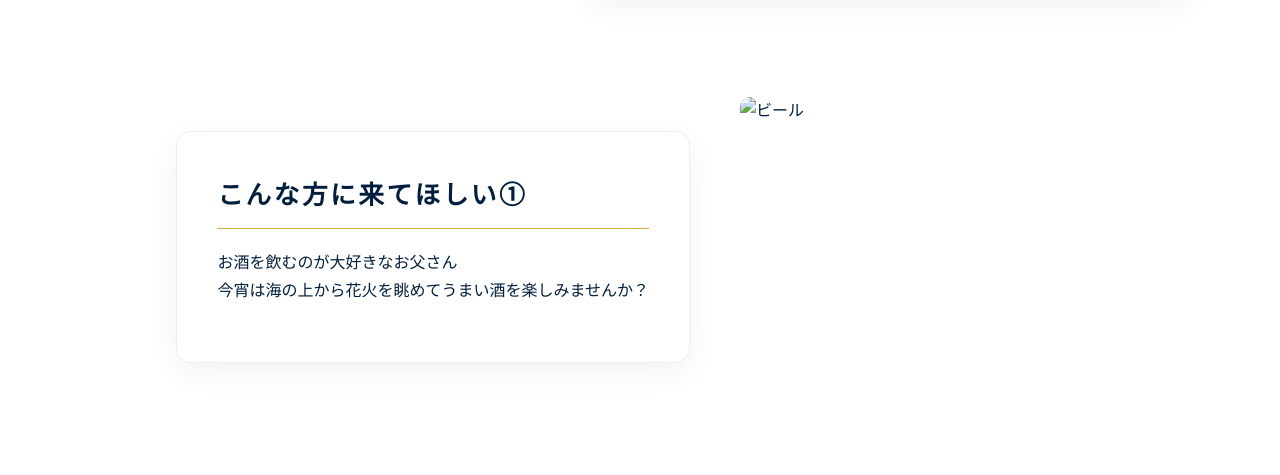
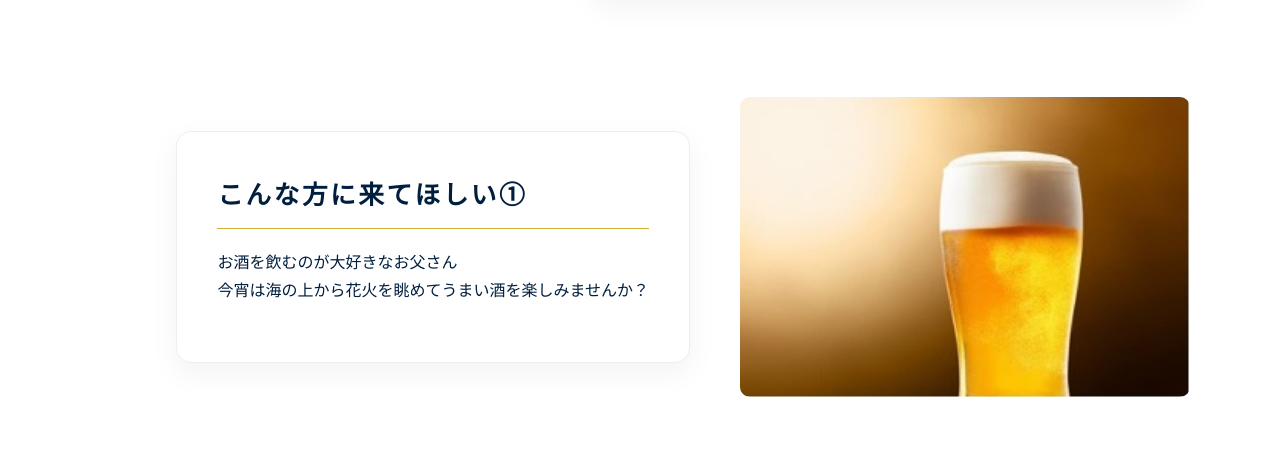
Before and after one commit to kento-07/dentsu_umidoko, a plain HTML site: page index.html in a window 1280 px wide. Shown: the part 1051-1526 px from the top of the page. Drawn offline with Linux system fonts and the light colour scheme.

Commit message:
Update index.html

```diff
--- a/index.html
+++ b/index.html
@@ -56,7 +56,7 @@
                         <h2>こんな方に来てほしい①</h2>
                         <p>お酒を飲むのが大好きなお父さん<br>今宵は海の上から花火を眺めてうまい酒を楽しみませんか？</p>
                     </div>
-                    <img src="ビール.jpg" alt="ビール" class="info-img">
+                    <img src="beer.jpg" alt="ビール" class="info-img">
                 </div>
 
                 <div class="info-box align-left split">
```
